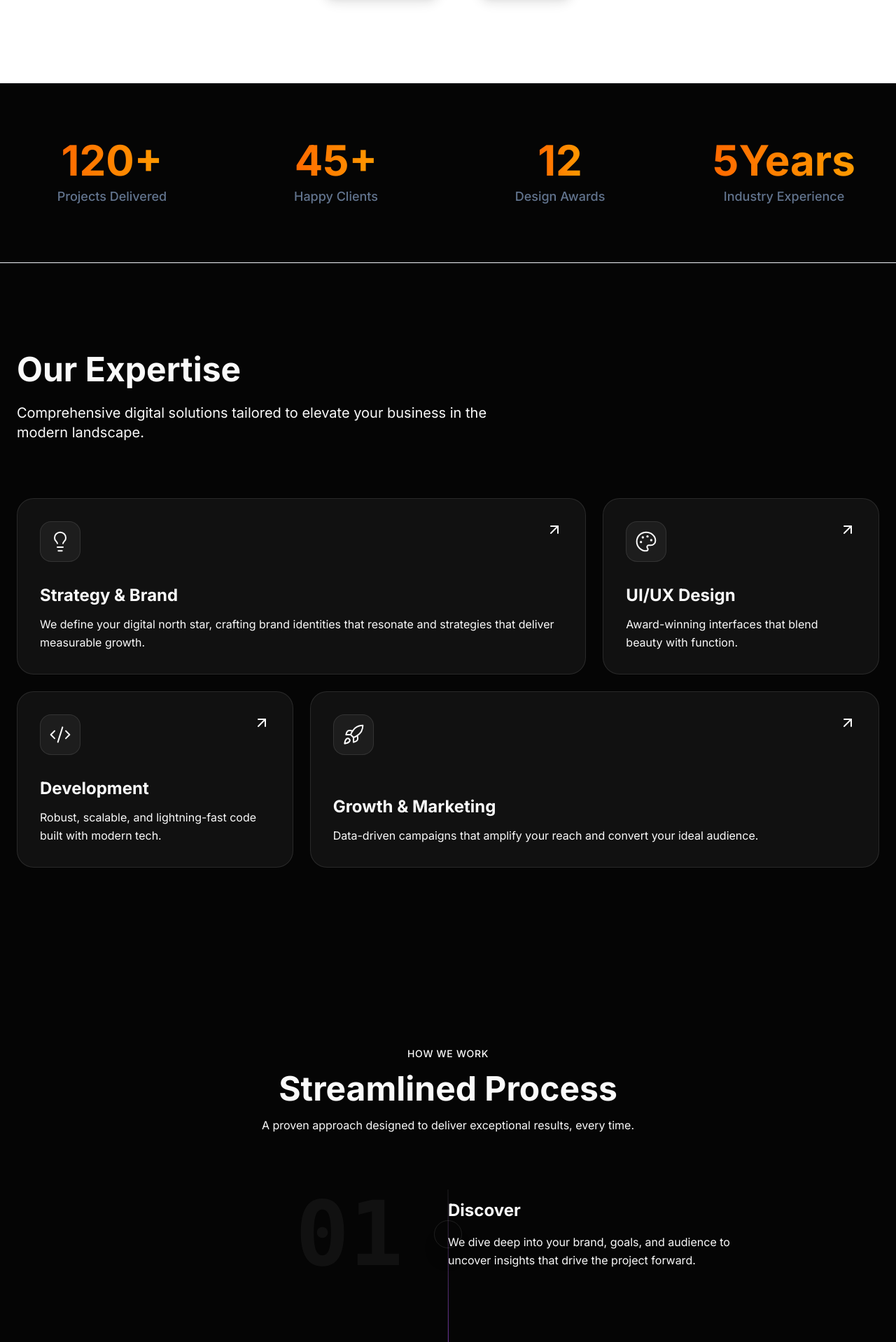
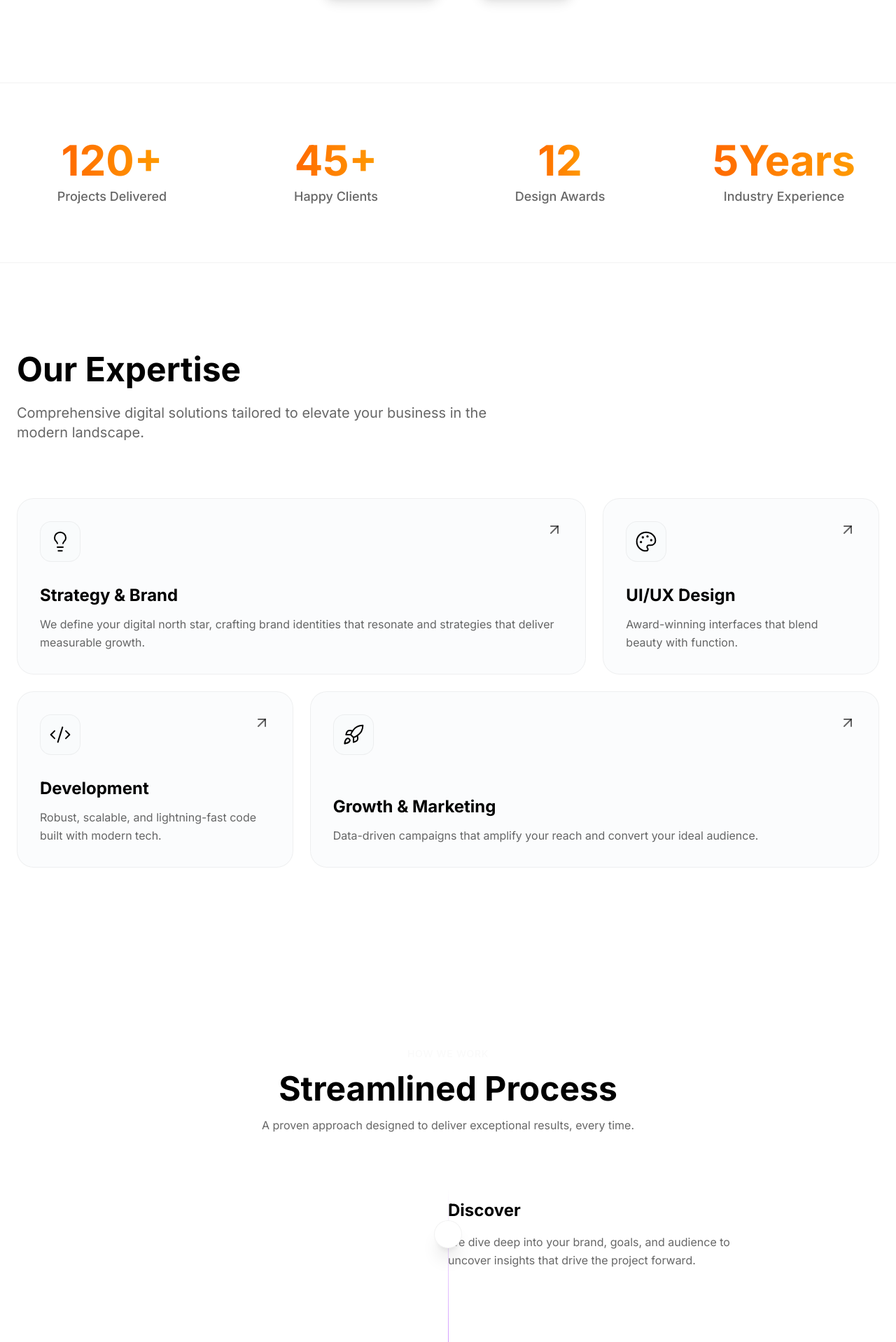
Before and after one commit to Zlaark/zl-new, a Next.js app: page / in a window 1280 px wide. Shown: the part 682-2600 px from the top of the page at 70% size. Built offline with nearby package versions, Linux system fonts and the light colour scheme.

Commit message:
feat: add new home page components for portfolio, process, services, stats, and call to action.

```diff
--- a/src/components/home/CTA.jsx
+++ b/src/components/home/CTA.jsx
@@ -59,17 +59,17 @@ export default function CTA() {
     };
 
     return (
-        <section ref={containerRef} className='py-32 bg-background relative overflow-hidden flex items-center justify-center'>
+        <section ref={containerRef} className='py-32 bg-white relative overflow-hidden flex items-center justify-center'>
             {/* Background Glows */}
             <div className='absolute top-1/2 left-1/2 -translate-x-1/2 -translate-y-1/2 w-[600px] h-[600px] bg-accent/10 rounded-full blur-[100px]' />
 
             <div className='container relative z-10 text-center px-6'>
                 <motion.div style={{ y }} className='max-w-4xl mx-auto'>
-                    <h2 className='text-5xl md:text-7xl font-bold text-foreground mb-8 leading-[1.1] tracking-tight'>
+                    <h2 className='text-5xl md:text-7xl font-bold text-black mb-8 leading-[1.1] tracking-tight'>
                         Ready to transform your <br />
                         <span className='text-transparent bg-clip-text bg-gradient-to-r from-accent via-purple-500 to-pink-500'>digital presence?</span>
                     </h2>
-                    <p className='text-xl text-muted-foreground mb-12 max-w-2xl mx-auto leading-relaxed'>
+                    <p className='text-xl text-black/60 mb-12 max-w-2xl mx-auto leading-relaxed'>
                         Let's build something extraordinary together. From concept to launch, we are your partners in digital innovation.
                     </p>
 
--- a/src/components/home/Process.jsx
+++ b/src/components/home/Process.jsx
@@ -37,7 +37,7 @@ export default function Process() {
     const scaleY = useTransform(scrollYProgress, [0, 1], [0, 1]);
 
     return (
-        <section ref={containerRef} className='section bg-background relative py-32'>
+        <section ref={containerRef} className='section bg-white relative py-32'>
             <div className='container mx-auto px-6 relative z-10'>
                 <div className='mb-20 text-center max-w-2xl mx-auto'>
                     <motion.span
@@ -53,7 +53,7 @@ export default function Process() {
                         whileInView={{ opacity: 1, y: 0 }}
                         viewport={{ once: true }}
                         transition={{ delay: 0.1 }}
-                        className='text-4xl md:text-5xl font-bold text-foreground mb-4'
+                        className='text-4xl md:text-5xl font-bold text-black mb-4'
                     >
                         Streamlined Process
                     </motion.h2>
@@ -62,7 +62,7 @@ export default function Process() {
                         whileInView={{ opacity: 1, y: 0 }}
                         viewport={{ once: true }}
                         transition={{ delay: 0.2 }}
-                        className='text-muted-foreground'
+                        className='text-black/60'
                     >
                         A proven approach designed to deliver exceptional results, every time.
                     </motion.p>
@@ -99,10 +99,10 @@ export default function Process() {
                                         <div className='flex items-center gap-4 mb-4 md:hidden'>
                                             <span className='text-accent font-mono text-sm'>Step {step.id}</span>
                                         </div>
-                                        <h3 className='text-2xl font-bold text-foreground mb-4'>
+                                        <h3 className='text-2xl font-bold text-black mb-4'>
                                             {step.title}
                                         </h3>
-                                        <p className='text-muted-foreground leading-relaxed'>
+                                        <p className='text-black/60 leading-relaxed'>
                                             {step.description}
                                         </p>
                                     </div>
@@ -110,7 +110,7 @@ export default function Process() {
 
                                 {/* Center Point */}
                                 <div className='absolute left-[20px] md:left-1/2 transform -translate-x-[19.5px] md:-translate-x-1/2 flex items-center justify-center'>
-                                    <div className='w-10 h-10 rounded-full bg-background border border-white/10 shadow-xl flex items-center justify-center z-10 group-hover:border-accent transition-colors duration-300'>
+                                    <div className='w-10 h-10 rounded-full bg-white border border-black/5 shadow-xl flex items-center justify-center z-10 group-hover:border-accent transition-colors duration-300'>
                                         <div className='w-2 h-2 rounded-full bg-accent animate-pulse' />
                                     </div>
                                 </div>
--- a/src/components/home/Services.jsx
+++ b/src/components/home/Services.jsx
@@ -11,7 +11,7 @@ const services = [
         title: 'Strategy & Brand',
         description: 'We define your digital north star, crafting brand identities that resonate and strategies that deliver measurable growth.',
         className: 'md:col-span-2',
-        gradient: 'from-orange-500/20 to-amber-500/20'
+        gradient: 'from-orange-500/10 to-amber-500/10'
     },
     {
         icon: Palette,
@@ -38,14 +38,14 @@ const services = [
 
 export default function Services() {
     return (
-        <section className='section relative overflow-hidden bg-background py-32'>
+        <section className='section relative overflow-hidden bg-white py-32'>
             <div className='container mx-auto px-6 relative z-10'>
                 <div className='mb-20 max-w-2xl'>
                     <motion.h2
                         initial={{ opacity: 0, y: 20 }}
                         whileInView={{ opacity: 1, y: 0 }}
                         viewport={{ once: true }}
-                        className='text-4xl md:text-5xl font-bold mb-6 text-foreground'
+                        className='text-4xl md:text-5xl font-bold mb-6 text-black'
                     >
                         Our Expertise
                     </motion.h2>
@@ -54,7 +54,7 @@ export default function Services() {
                         whileInView={{ opacity: 1, y: 0 }}
                         viewport={{ once: true }}
                         transition={{ delay: 0.1 }}
-                        className='text-xl text-muted-foreground'
+                        className='text-xl text-black/60'
                     >
                         Comprehensive digital solutions tailored to elevate your business in the modern landscape.
                     </motion.p>
@@ -70,7 +70,7 @@ export default function Services() {
                             transition={{ delay: index * 0.1 }}
                             whileHover={{ y: -5 }}
                             className={cn(
-                                'group relative p-8 rounded-3xl bg-white/5 border border-white/10 overflow-hidden hover:bg-white/10 transition-colors duration-500',
+                                'group relative p-8 rounded-3xl bg-slate-50/50 border border-black/5 overflow-hidden hover:bg-white/10 transition-colors duration-500',
                                 service.className
                             )}
                         >
@@ -81,17 +81,17 @@ export default function Services() {
 
                             <div className='relative z-10 h-full flex flex-col'>
                                 <div className='flex justify-between items-start mb-8'>
-                                    <div className='p-3 rounded-2xl bg-white/5 border border-white/10 text-foreground'>
+                                    <div className='p-3 rounded-2xl bg-slate-50/50 border border-black/5 text-black'>
                                         <service.icon size={32} strokeWidth={1.5} />
                                     </div>
-                                    <ArrowUpRight className='text-muted-foreground group-hover:text-foreground group-hover:translate-x-1 group-hover:-translate-y-1 transition-all duration-300' />
+                                    <ArrowUpRight className='text-black/60 group-hover:text-black group-hover:translate-x-1 group-hover:-translate-y-1 transition-all duration-300' />
                                 </div>
 
                                 <div className='mt-auto'>
-                                    <h3 className='text-2xl font-bold text-foreground mb-3'>
+                                    <h3 className='text-2xl font-bold text-black mb-3'>
                                         {service.title}
                                     </h3>
-                                    <p className='text-muted-foreground leading-relaxed'>
+                                    <p className='text-black/60 leading-relaxed'>
                                         {service.description}
                                     </p>
                                 </div>
--- a/src/components/home/Stats.jsx
+++ b/src/components/home/Stats.jsx
@@ -58,7 +58,7 @@ const Counter = ({ value, suffix }) => {
 
 export default function Stats() {
     return (
-        <section className="py-20 bg-bg-primary border-y border-slate-100">
+        <section className="py-20 bg-white border-y border-black/5">
             <div className="container mx-auto px-6">
                 <div className="grid grid-cols-2 md:grid-cols-4 gap-8 md:gap-12">
                     {stats.map((stat) => (
@@ -73,7 +73,7 @@ export default function Stats() {
                             <div className="mb-2">
                                 <Counter value={stat.value} suffix={stat.suffix} />
                             </div>
-                            <p className="text-slate-500 font-medium text-lg">{stat.label}</p>
+                            <p className="text-black/60 font-medium text-lg">{stat.label}</p>
                         </motion.div>
                     ))}
                 </div>
```
Also changed, not shown: src/components/home/Portfolio.jsx (+6 -6 lines).
